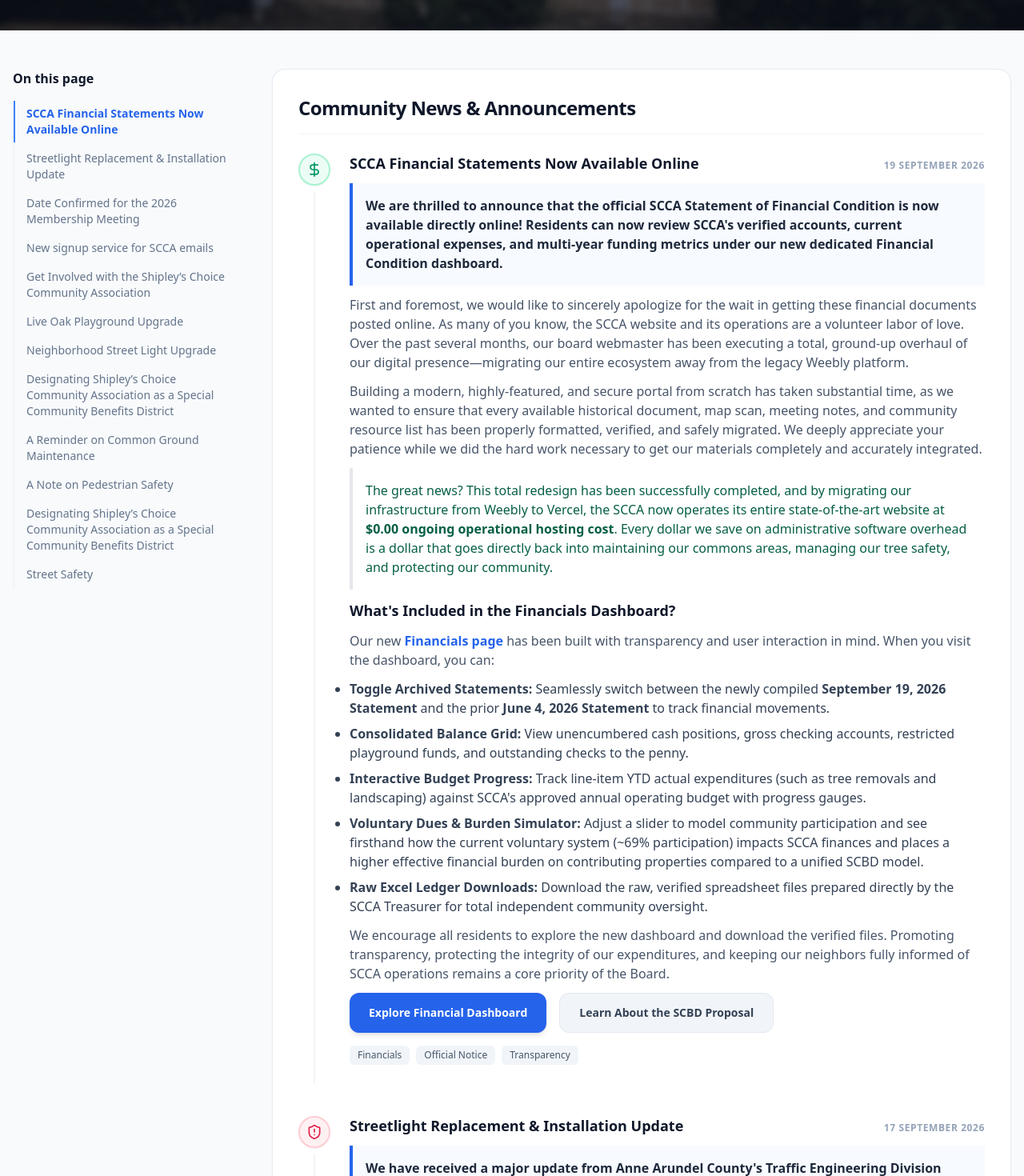
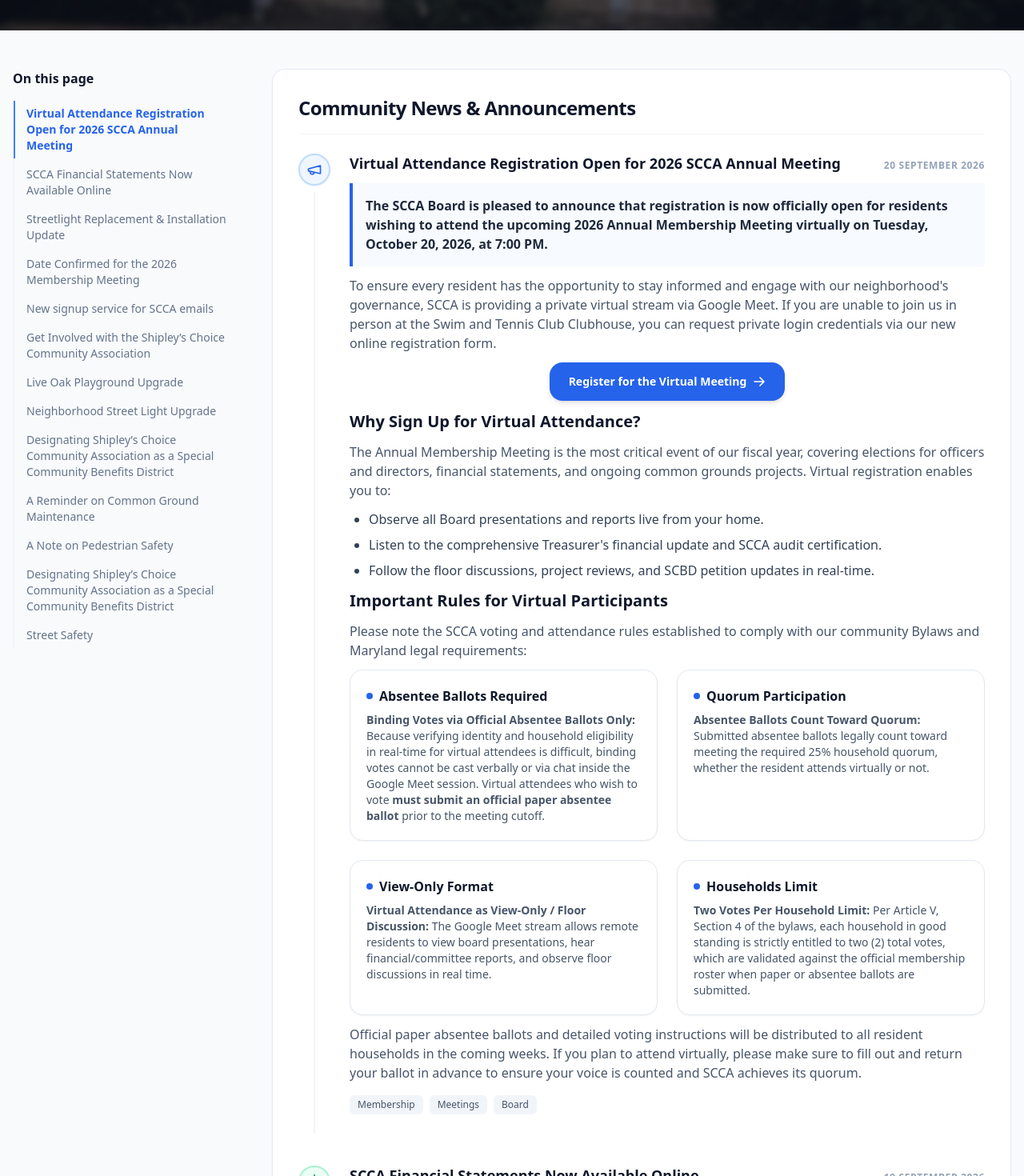
Before and after one commit to tschulmeister/scca-website, a SvelteKit app: page /news-records in a window 1280 px wide. Shown: the part 420-1890 px from the top of the page at 80% size. Built offline with nearby package versions, Linux system fonts and the light colour scheme.

Commit message:
add news item for virtual attendance signup

```diff
--- /dev/null
+++ b/src/components/news/2026/09/20/annual-meeting-virtual-signup-2026.htm
@@ -0,0 +1,138 @@
+<p
+    class="font-semibold text-slate-800 bg-blue-50/50 border-l-4 border-blue-600 p-4 rounded-r-2xl my-4"
+>
+    The SCCA Board is pleased to announce that registration is now officially
+    open for residents wishing to attend the upcoming 2026 Annual Membership
+    Meeting virtually on Tuesday, October 20, 2026, at 7:00 PM.
+</p>
+
+<p class="mt-4">
+    To ensure every resident has the opportunity to stay informed and engage
+    with our neighborhood's governance, SCCA is providing a private virtual
+    stream via Google Meet. If you are unable to join us in person at the Swim
+    and Tennis Club Clubhouse, you can request private login credentials via our
+    new online registration form.
+</p>
+
+<div class="my-6 text-center">
+    <a
+        href="/annual-meeting-virtual-signup"
+        class="inline-flex items-center justify-center gap-2 rounded-2xl bg-blue-600 px-6 py-3.5 text-white font-bold shadow-md hover:bg-blue-700 hover:shadow-lg transition-all duration-150 text-sm"
+    >
+        Register for the Virtual Meeting
+        <svg
+            xmlns="http://www.w3.org/2000/svg"
+            fill="none"
+            viewBox="0 0 24 24"
+            stroke-width="2.5"
+            stroke="currentColor"
+            class="w-4 h-4"
+        >
+            <path
+                stroke-linecap="round"
+                stroke-linejoin="round"
+                d="M13.5 4.5L21 12m0 0l-7.5 7.5M21 12H3"
+            />
+        </svg>
+    </a>
+</div>
+
+<h3 class="text-xl font-bold text-slate-900 mt-6 mb-3">
+    Why Sign Up for Virtual Attendance?
+</h3>
+<p>
+    The Annual Membership Meeting is the most critical event of our fiscal year,
+    covering elections for officers and directors, financial statements, and
+    ongoing common grounds projects. Virtual registration enables you to:
+</p>
+<ul class="list-disc pl-6 space-y-2 mt-3 text-slate-700">
+    <li>Observe all Board presentations and reports live from your home.</li>
+    <li>
+        Listen to the comprehensive Treasurer's financial update and SCCA audit
+        certification.
+    </li>
+    <li>
+        Follow the floor discussions, project reviews, and SCBD petition updates
+        in real-time.
+    </li>
+</ul>
+
+<h3 class="text-xl font-bold text-slate-900 mt-8 mb-3">
+    Important Rules for Virtual Participants
+</h3>
+<p class="mb-4">
+    Please note the SCCA voting and attendance rules established to comply with
+    our community Bylaws and Maryland legal requirements:
+</p>
+
+<div class="grid gap-6 sm:grid-cols-2 my-6">
+    <div
+        class="p-5 rounded-2xl border border-slate-200 bg-white shadow-sm space-y-2"
+    >
+        <h4 class="font-bold text-slate-900 flex items-center gap-2">
+            <span class="w-2 h-2 rounded-full bg-blue-600"></span>
+            Absentee Ballots Required
+        </h4>
+        <p class="text-sm text-slate-600">
+            <strong>Binding Votes via Official Absentee Ballots Only:</strong>
+            Because verifying identity and household eligibility in real-time
+            for virtual attendees is difficult, binding votes cannot be cast
+            verbally or via chat inside the Google Meet session. Virtual
+            attendees who wish to vote
+            <strong>must submit an official paper absentee ballot</strong> prior
+            to the meeting cutoff.
+        </p>
+    </div>
+
+    <div
+        class="p-5 rounded-2xl border border-slate-200 bg-white shadow-sm space-y-2"
+    >
+        <h4 class="font-bold text-slate-900 flex items-center gap-2">
+            <span class="w-2 h-2 rounded-full bg-blue-600"></span>
+            Quorum Participation
+        </h4>
+        <p class="text-sm text-slate-600">
+            <strong>Absentee Ballots Count Toward Quorum:</strong> Submitted
+            absentee ballots legally count toward meeting the required 25%
+            household quorum, whether the resident attends virtually or not.
+        </p>
+    </div>
+
+    <div
+        class="p-5 rounded-2xl border border-slate-200 bg-white shadow-sm space-y-2"
+    >
+        <h4 class="font-bold text-slate-900 flex items-center gap-2">
+            <span class="w-2 h-2 rounded-full bg-blue-600"></span>
+            View-Only Format
+        </h4>
+        <p class="text-sm text-slate-600">
+            <strong>Virtual Attendance as View-Only / Floor Discussion:</strong>
+            The Google Meet stream allows remote residents to view board
+            presentations, hear financial/committee reports, and observe floor
+            discussions in real time.
+        </p>
+    </div>
+
+    <div
+        class="p-5 rounded-2xl border border-slate-200 bg-white shadow-sm space-y-2"
+    >
+        <h4 class="font-bold text-slate-900 flex items-center gap-2">
+            <span class="w-2 h-2 rounded-full bg-blue-600"></span>
+            Households Limit
+        </h4>
+        <p class="text-sm text-slate-600">
+            <strong>Two Votes Per Household Limit:</strong> Per Article V,
+            Section 4 of the bylaws, each household in good standing is strictly
+            entitled to two (2) total votes, which are validated against the
+            official membership roster when paper or absentee ballots are
+            submitted.
+        </p>
+    </div>
+</div>
+
+<p class="mt-4">
+    Official paper absentee ballots and detailed voting instructions will be
+    distributed to all resident households in the coming weeks. If you plan to
+    attend virtually, please make sure to fill out and return your ballot in
+    advance to ensure your voice is counted and SCCA achieves its quorum.
+</p>
--- a/src/data/newsItems.json
+++ b/src/data/newsItems.json
@@ -1,4 +1,11 @@
 [
+  {
+    "id": "annual-meeting-virtual-signup-2026",
+    "title": "Virtual Attendance Registration Open for 2026 SCCA Annual Meeting",
+    "date": "20 September 2026",
+    "tags": ["Membership", "Meetings", "Board"],
+    "contentPath": "2026/09/20/annual-meeting-virtual-signup-2026.htm"
+  },
   {
     "id": "scca-financials-online-2026",
     "title": "SCCA Financial Statements Now Available Online",
```
Also changed, not shown: src/routes/annual-meeting-virtual-signup/+page.svelte (+43 -11 lines).
